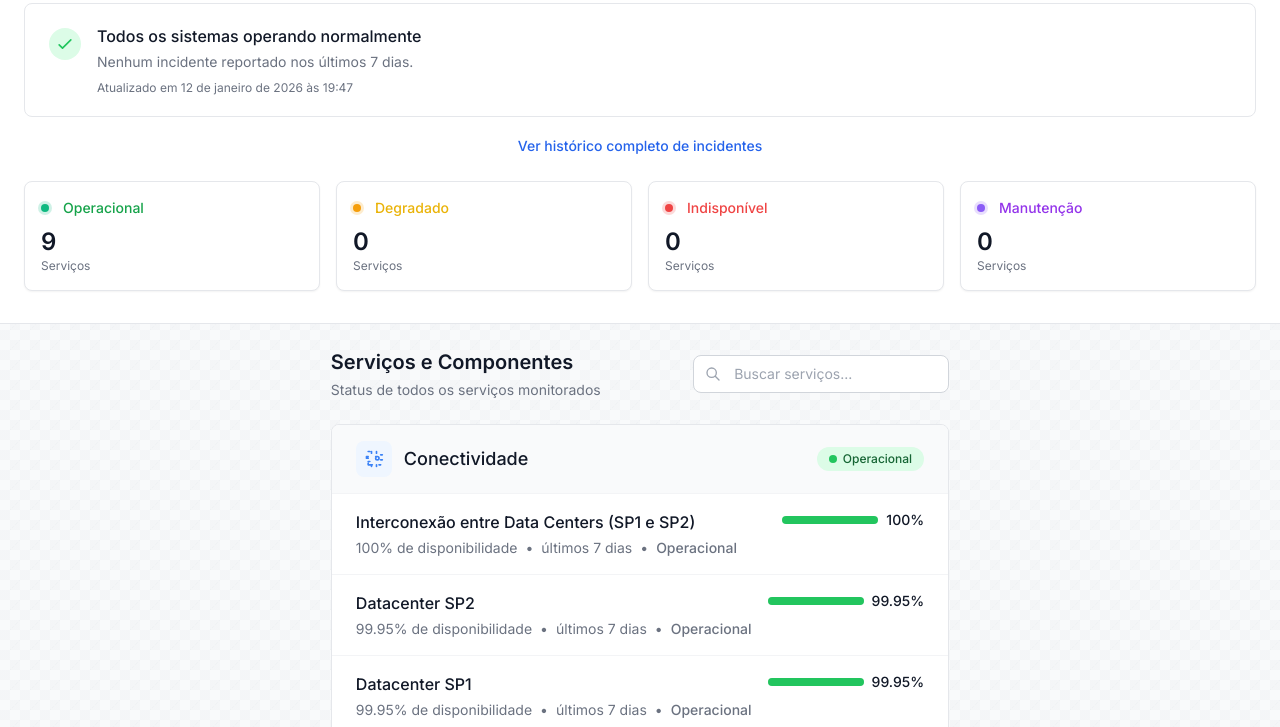
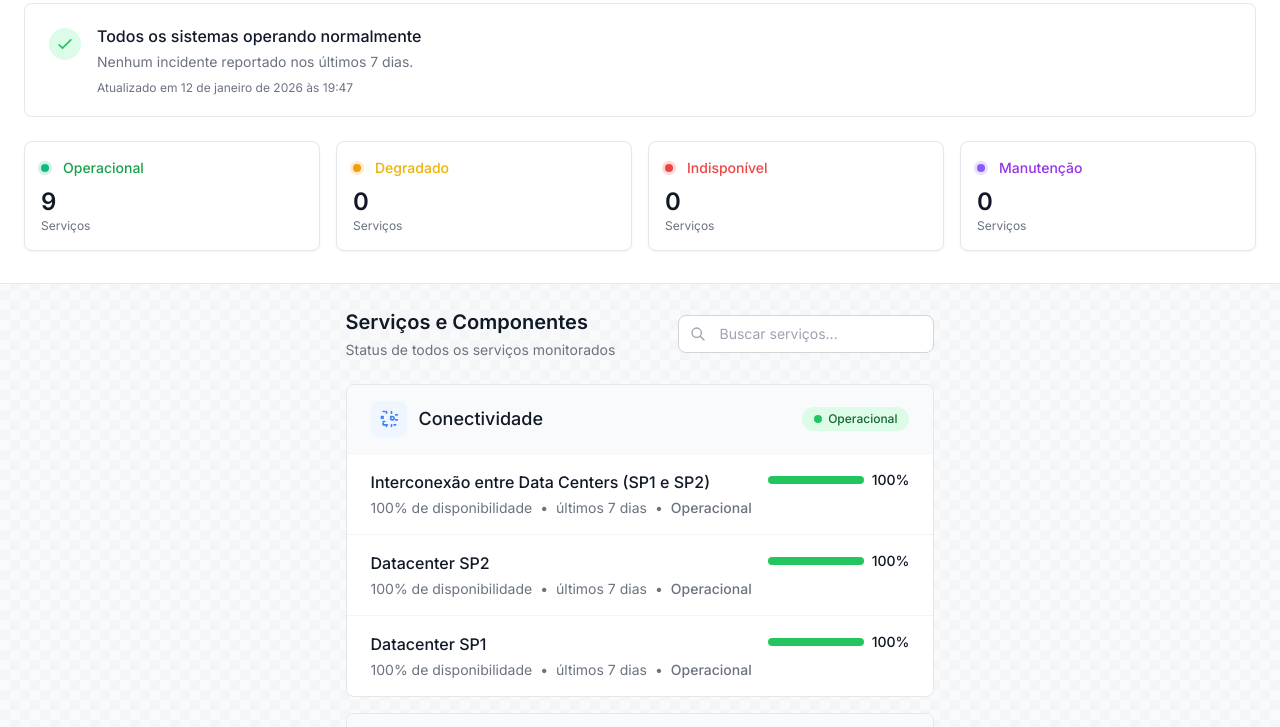
Before and after one commit to gabibrutti/status-data, a plain HTML site: page index.html in a window 1280 px wide. Shown: the part 380-1107 px from the top of the page. Drawn offline with nearby package versions, Linux system fonts and the light colour scheme.

Commit message:
versionfour
alteração de copyright
remoção de link de historico

```diff
--- a/index.html
+++ b/index.html
@@ -186,7 +186,7 @@
                                 <h2 class="text-xl font-semibold text-gray-900">Histórico de Incidentes</h2>
                                 <p class="text-sm text-gray-500 mt-1">Registro de interrupções e manutenções recentes</p>
                             </div>
-                            </div>
+                        </div>
 
                         <div class="bg-white rounded-lg border border-gray-200 overflow-hidden">
                             <div class="px-6 py-5" id="incidents-summary">
@@ -208,11 +208,7 @@
                                 </div>
                             </div>
                         </div>
-
-                        <div class="mt-4 text-center">
-                            <a href="https://github.com/gabibrutti/status-data/issues" target="_blank" class="text-sm font-medium text-blue-600 hover:text-blue-700">Ver histórico completo de incidentes</a>
                         </div>
-                    </div>
 
                     <div class="grid grid-cols-2 md:grid-cols-4 gap-4">
                         <div class="bg-white rounded-lg border border-gray-200 p-4 shadow-sm">
@@ -317,7 +313,7 @@
                                 <div class="flex-1 min-w-0">
                                     <h4 class="text-base font-medium text-gray-900">Datacenter SP2</h4>
                                     <div class="mt-1 flex flex-wrap items-center text-sm text-gray-500">
-                                        <span>99.95% de disponibilidade</span>
+                                        <span>100% de disponibilidade</span>
                                         <span class="mx-2">•</span>
                                         <span>últimos 7 dias</span>
                                         <span class="mx-2">•</span>
@@ -326,9 +322,9 @@
                                 </div>
                                 <div class="ml-4 flex-shrink-0 flex items-center">
                                     <div class="w-24 h-2 bg-gray-200 rounded-full overflow-hidden">
-                                        <div class="h-full bg-green-500" style="width: 99.95%"></div>
+                                        <div class="h-full bg-green-500" style="width: 100%"></div>
                                     </div>
-                                    <span class="ml-2 text-sm font-medium text-gray-900">99.95%</span>
+                                    <span class="ml-2 text-sm font-medium text-gray-900">100%</span>
                                 </div>
                             </div>
                         </div>
@@ -338,7 +334,7 @@
                                 <div class="flex-1 min-w-0">
                                     <h4 class="text-base font-medium text-gray-900">Datacenter SP1</h4>
                                     <div class="mt-1 flex flex-wrap items-center text-sm text-gray-500">
-                                        <span>99.95% de disponibilidade</span>
+                                        <span>100% de disponibilidade</span>
                                         <span class="mx-2">•</span>
                                         <span>últimos 7 dias</span>
                                         <span class="mx-2">•</span>
@@ -347,9 +343,9 @@
                                 </div>
                                 <div class="ml-4 flex-shrink-0 flex items-center">
                                     <div class="w-24 h-2 bg-gray-200 rounded-full overflow-hidden">
-                                        <div class="h-full bg-green-500" style="width: 99.95%"></div>
+                                        <div class="h-full bg-green-500" style="width: 100%"></div>
                                     </div>
-                                    <span class="ml-2 text-sm font-medium text-gray-900">99.95%</span>
+                                    <span class="ml-2 text-sm font-medium text-gray-900">100%</span>
                                 </div>
                             </div>
                         </div>
@@ -562,7 +558,7 @@
                     </div>
                     <div class="mt-8 md:mt-0 md:order-1">
                         <p class="text-center text-sm text-gray-500">
-                            &copy; 2023 Under. Todos os direitos reservados.
+                            &copy; 2026 Under. Todos os direitos reservados.
                         </p>
                     </div>
                 </div>
```
